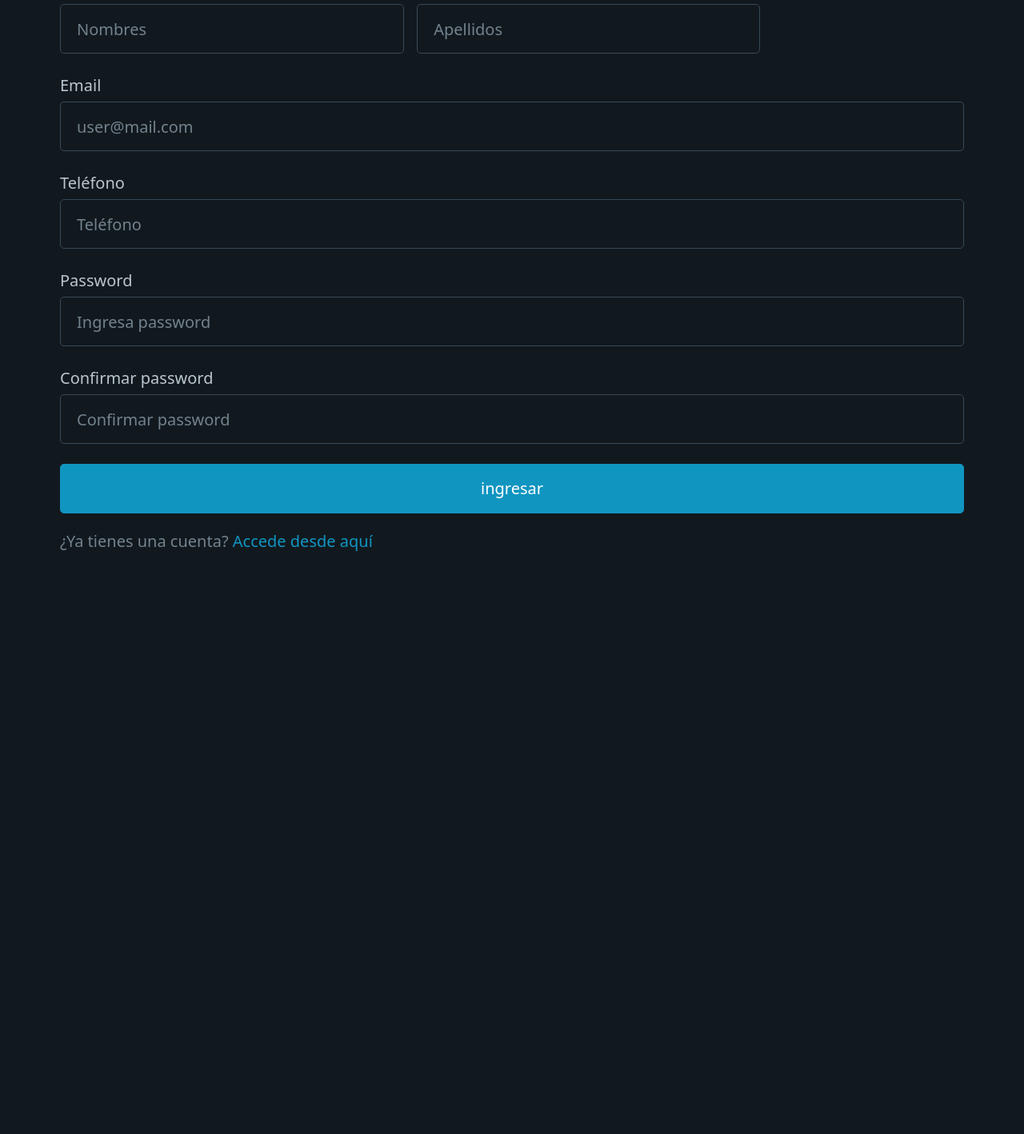
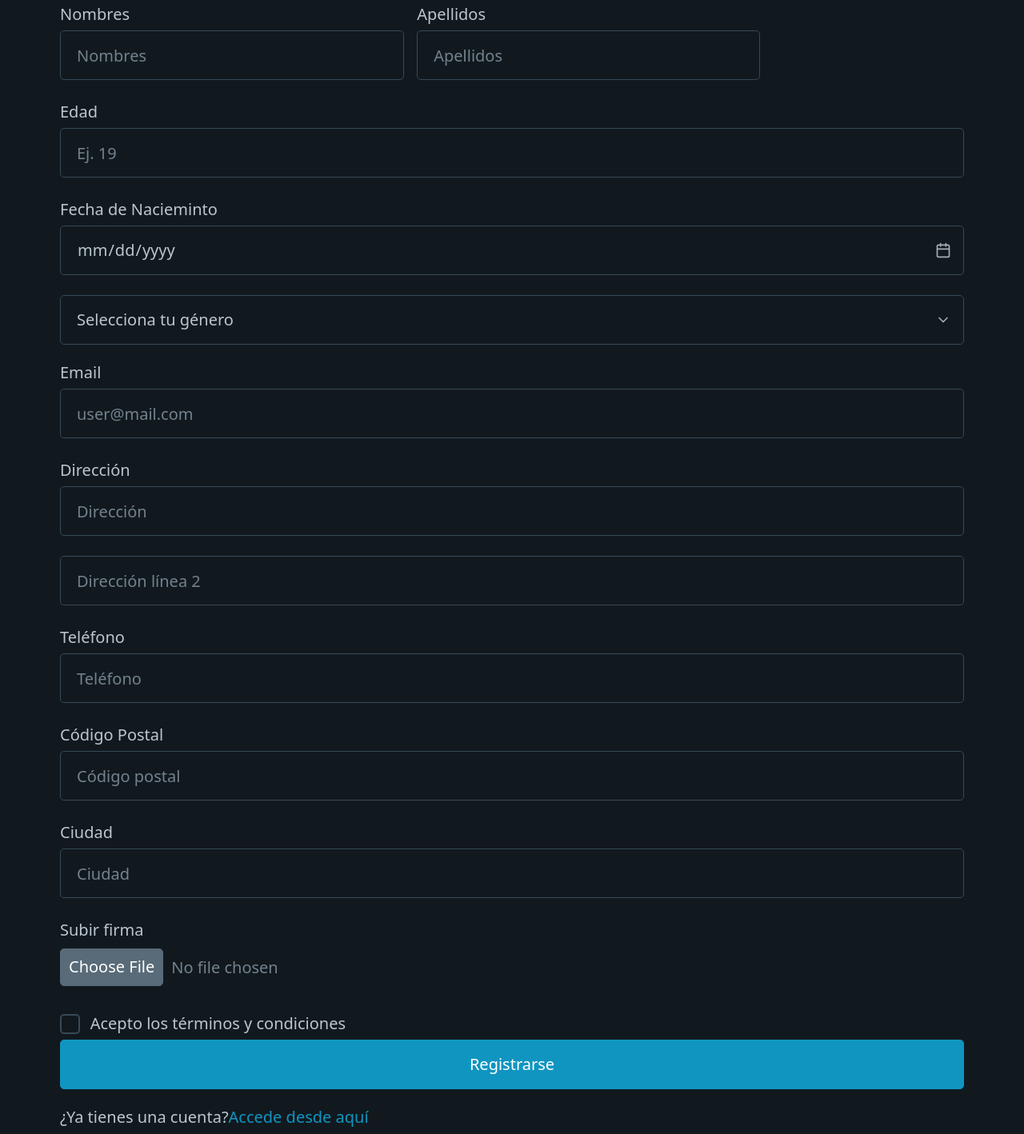
Before and after one commit to WFernandoc07/bootcamp-frontend-g14, a plain HTML site: page semana_02/dia_01_forms-css-seo/registrar2.html in a window 1280 px wide. Shown: the part 262-1680 px from the top of the page at 80% size. Before the commit the page ends 1064 px from the top, so only its background shows below. Drawn offline with nearby package versions, Linux system fonts and the light colour scheme.

Commit message:
update file - registrar2

```diff
--- a/semana_02/dia_01_forms-css-seo/registrar2.html
+++ b/semana_02/dia_01_forms-css-seo/registrar2.html
@@ -1,12 +1,14 @@
 <!DOCTYPE html>
 <html lang="en" data-theme="dark">
+
 <head>
   <meta charset="UTF-8">
   <meta name="viewport" content="width=device-width, initial-scale=1.0">
-  <title>Registrar2</title>
   <link rel="stylesheet" href="https://cdn.jsdelivr.net/npm/@picocss/pico@1/css/pico.min.css">
   <link rel="stylesheet" href="styles.css">
+  <title>Registrar2</title>
 </head>
+
 <body>
   <main class="container">
     <form>
@@ -14,6 +16,7 @@
       <hgroup>
         <h1>Crear una cuenta</h1>
         <h2>Ingresa la siguiente información para registrarte</h2>
+      </hgroup>
       <div class="contenedor">
         <label>
           Nombres
@@ -25,25 +28,56 @@
         </label>
       </div>
       <label>
+        Edad
+        <input type="number" placeholder="Ej. 19" required>
+      </label>
+      <label>
+        Fecha de Nacieminto
+        <input type="date" placeholder="mm/dd/yyyy" required>
+      </label>
+      <select name="select">
+        <option value="selecciona">Selecciona tu género</option>
+        <option value="masculino">Masculino</option>
+        <option value="femenino">Femenino</option>
+        <option value="otro">Otro</option>
+      </select>
+      <label>
         Email
         <input type="email" placeholder="user@mail.com" required>
+      </label>
+      <label>
+        Dirección
+        <input type="text" placeholder="Dirección" required>
+        <input type="text" placeholder="Dirección línea 2" required>
       </label>
       <label>
         Teléfono
         <input type="phone" placeholder="Teléfono" required>
       </label>
       <label>
-          Password
-          <input type="password" placeholder="Ingresa password" required minlength="6"/>
+        Código Postal
+        <input type="number" placeholder="Código postal" required>
       </label>
       <label>
-          Confirmar password
-          <input type="password" placeholder="Confirmar password" required minlength="6"/>
+        Ciudad
+        <input type="text" placeholder="Ciudad" required>
       </label>
-        <input type="submit" value="ingresar"/>
-        <p>¿Ya tienes una cuenta? <a href="registrar.html">Accede desde aquí</a></p>
-      </hgroup>
+      <label>
+        Subir firma
+        <div class="contenedor-firma">
+          <input type="file" value="Choose File">
+        </div>
+      </label>
+      <label>
+        <input type="checkbox" value="terms and condition" required>
+        Acepto los términos y condiciones
+      </label>
+
+      <input type="submit" value="Registrarse" />
+      <p>¿Ya tienes una cuenta?<a href="registrar.html">Accede desde aquí</a></p>
+
     </form>
   </main>
 </body>
+
 </html>
--- a/semana_02/dia_01_forms-css-seo/styles.css
+++ b/semana_02/dia_01_forms-css-seo/styles.css
@@ -15,3 +15,8 @@ h2 {
   margin: 0px;
   gap: 16px;
 }
+
+.contenedor-firma {
+  display: flex;
+  gap: 44px;
+}
```
Also changed, not shown: semana_02/dia_01_forms-css-seo/registrar.html (added, +49 -0 lines). Lines whose indentation alone changed are shown as unchanged.
